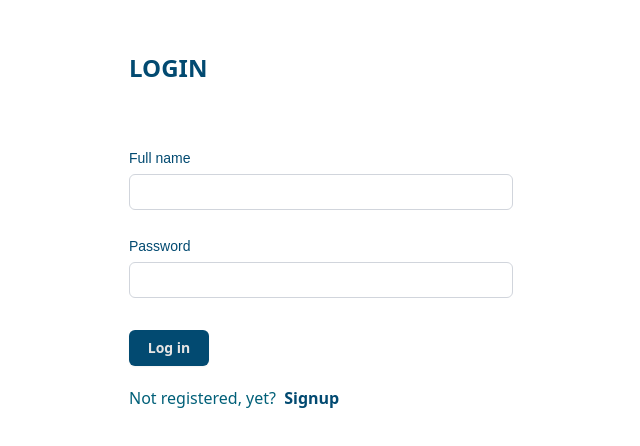
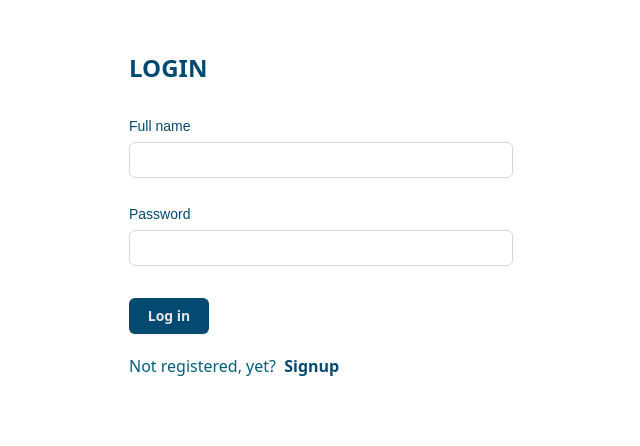
Before and after one commit to Roshan-pindiprolu/thrivvr, a React (Vite) app in the folder client-ui/: page /login in a window 1280 px wide. Shown: the part 110-556 px from the top of the page, without its empty margins (319-959 px from the left). Built offline with nearby package versions, Linux system fonts and the light colour scheme.

Commit message:
Made a minor change

```diff
--- a/client-ui/src/App.jsx
+++ b/client-ui/src/App.jsx
@@ -1,5 +1,4 @@
 import { BrowserRouter as Router, Routes, Route } from 'react-router-dom';
-import FakeSignUp from './pages/FakeSignUp';
 import Login from './pages/Login';
 import Signup from './pages/Signup';
 
@@ -9,7 +8,6 @@
       <Routes>
         <Route path="/login" element={<Login />} />
         <Route path="/signup" element={<Signup />} />
-        <Route path="/fake" element={<FakeSignUp />} />
       </Routes>
     </Router>
   );
--- a/client-ui/src/pages/Login/index.jsx
+++ b/client-ui/src/pages/Login/index.jsx
@@ -52,7 +52,7 @@
                 </h2>
             </div>
             <div className="flex">
-                <div className="mt-10 sm:mx-auto sm:w-full sm:max-w-sm">
+                <div className="mt-2 sm:mx-auto sm:w-full sm:max-w-sm">
                     <form action="#" method="POST" className="space-y-6" onSubmit={handleSubmit}>
                         <div>
                             <label htmlFor="first-name" className="block text-sm/6 text-sky-900 text-left font-monts selection:bg-cyan-800 selection:text-stone-200">
--- a/client-ui/src/pages/SignUp/index.jsx
+++ b/client-ui/src/pages/SignUp/index.jsx
@@ -133,7 +133,7 @@
 
     return (
         <>
-            <div className="sm:mx-auto sm:w-full sm:max-w-sm mt-20">
+            <div className="sm:mx-auto sm:w-full sm:max-w-sm mt-40">
                 <h2 className="my-5 text-2xl/9 text-left font-bold tracking-normal text-sky-900 font-sans selection:bg-cyan-800 selection:text-stone-200">
                     Become our Memeber
                 </h2>
```
